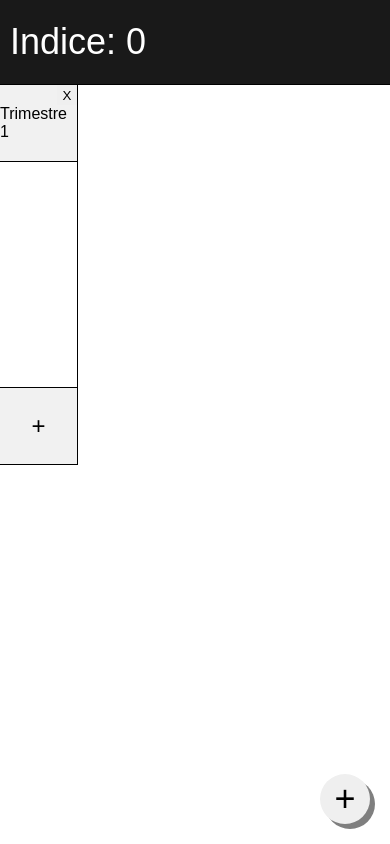
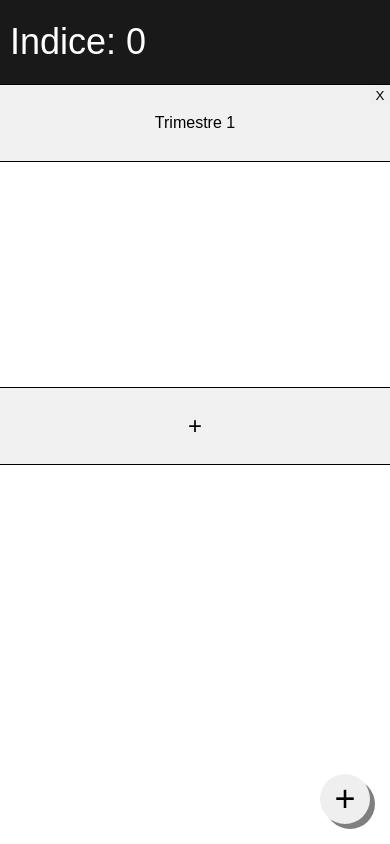
Before and after one commit to alejandrojsn/Calculadora-de-Indice, a Vue app: page / in a window 390 px wide. Built offline with nearby package versions, Linux system fonts and the light colour scheme.

Commit message:
Made it responsive

```diff
--- a/src/App.vue
+++ b/src/App.vue
@@ -112,4 +112,36 @@ header
   right:18px;
 }
 
+@media screen and (max-width: 1199px)
+{
+  .terms
+  {
+    grid-template-columns: repeat(4, 1fr);
+  }
+}
+
+@media screen and (max-width: 991px)
+{
+  .terms
+  {
+    grid-template-columns: repeat(3, 1fr);
+  }
+}
+
+@media screen and (max-width: 767px)
+{
+  .terms
+  {
+    grid-template-columns: 1fr 1fr;
+  }
+}
+
+@media screen and (max-width: 575px)
+{
+  .terms
+  {
+    grid-template-columns: 1fr;
+  }
+}
+
 </style>
--- a/src/components/Term.vue
+++ b/src/components/Term.vue
@@ -48,16 +48,6 @@ export default {
   position:relative;
 }
 
-.term:nth-child(5n)
-{
-  border-right:none;
-}
-
-.term:first-child
-{
-  border-left:none;
-}
-
 .term-name
 {
   background-color:#f1f1f1;
@@ -105,4 +95,48 @@ export default {
   font-size:32px;
   background-color:#ffffff;
 }
+
+@media screen and (min-width:1200px)
+{
+  .term:nth-child(5n)
+  {
+    border-right:none;
+  }
+}
+
+@media screen and (min-width: 992px) and (max-width: 1199px)
+{
+  .term:nth-child(4n)
+  {
+    border-right:none;
+  }
+
+}
+
+@media screen and (min-width: 768px) and (max-width: 991px)
+{
+  .term:nth-child(3n)
+  {
+    border-right:none;
+  }
+
+}
+
+@media screen and (min-width: 576px) and (max-width: 767px)
+{
+  .term:nth-child(2n)
+  {
+    border-right:none;
+  }
+
+}
+
+@media screen and (max-width: 575px)
+{
+  .term:nth-child(n)
+  {
+    border-right:none;
+  }
+
+}
 </style>
```
